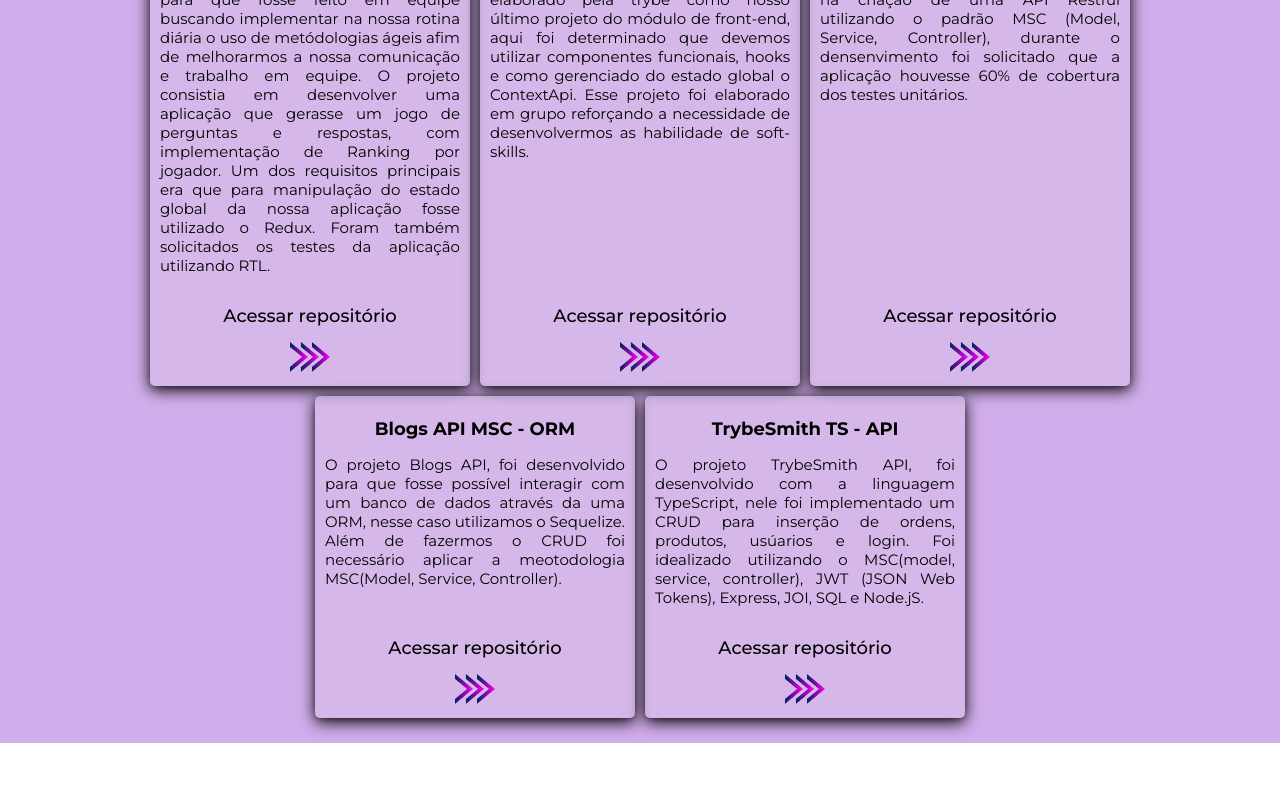
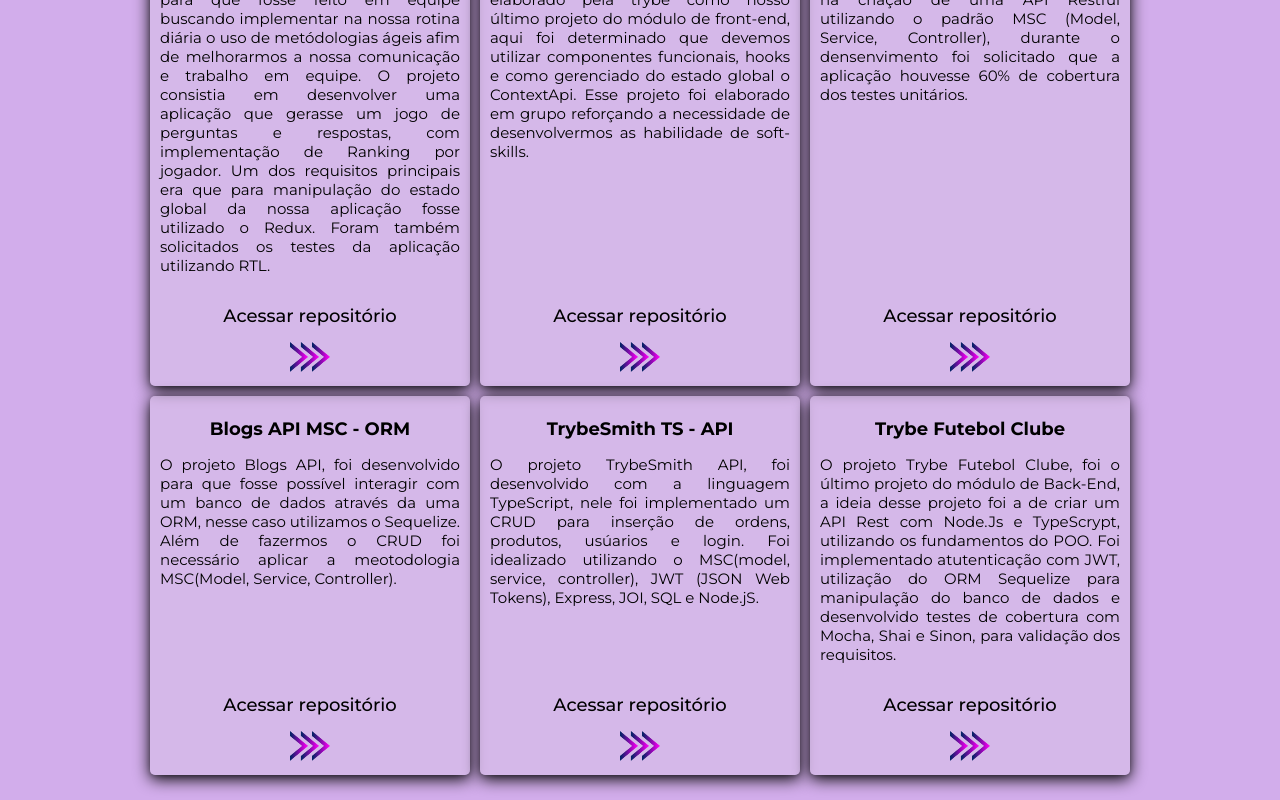
Before and after one commit to IgorBrizack/portfolioWeb, a React (Create React App) app: page / in a window 1280 px wide. Shown: the part 1244-2044 px from the top of the page. Before the commit the page ends 1987 px from the top, so only its background shows below. Built offline with nearby package versions, Linux system fonts and the light colour scheme.

Commit message:
feat: implemented TFC Project

```diff
--- a/src/Components/Projetos.js
+++ b/src/Components/Projetos.js
@@ -138,6 +138,22 @@
             </a>
           </div>
         </div>
+        <div className="projects-container">
+          <div>
+            <h1>
+              Trybe Futebol Clube
+            </h1>
+            <p>
+              O projeto Trybe Futebol Clube, foi o último projeto do módulo de Back-End, a ideia desse projeto foi a de criar um API Rest com Node.Js e TypeScrypt, utilizando os fundamentos do POO. Foi implementado atutenticação com JWT, utilização do ORM Sequelize para manipulação do banco de dados e desenvolvido testes de cobertura com Mocha, Shai e Sinon, para validação dos requisitos.
+            </p>
+          </div>
+          <div className="tecnologia-link-container">
+            <h2>Acessar repositório</h2>
+            <a href="https://github.com/IgorBrizack/TFC-Project-API" target='_blank' rel="noreferrer">
+            <img className="redirect-button" alt="githubImg" height="30" width="40" src={image} />
+            </a>
+          </div>
+        </div>
       </div>
     </div>
   )
```
